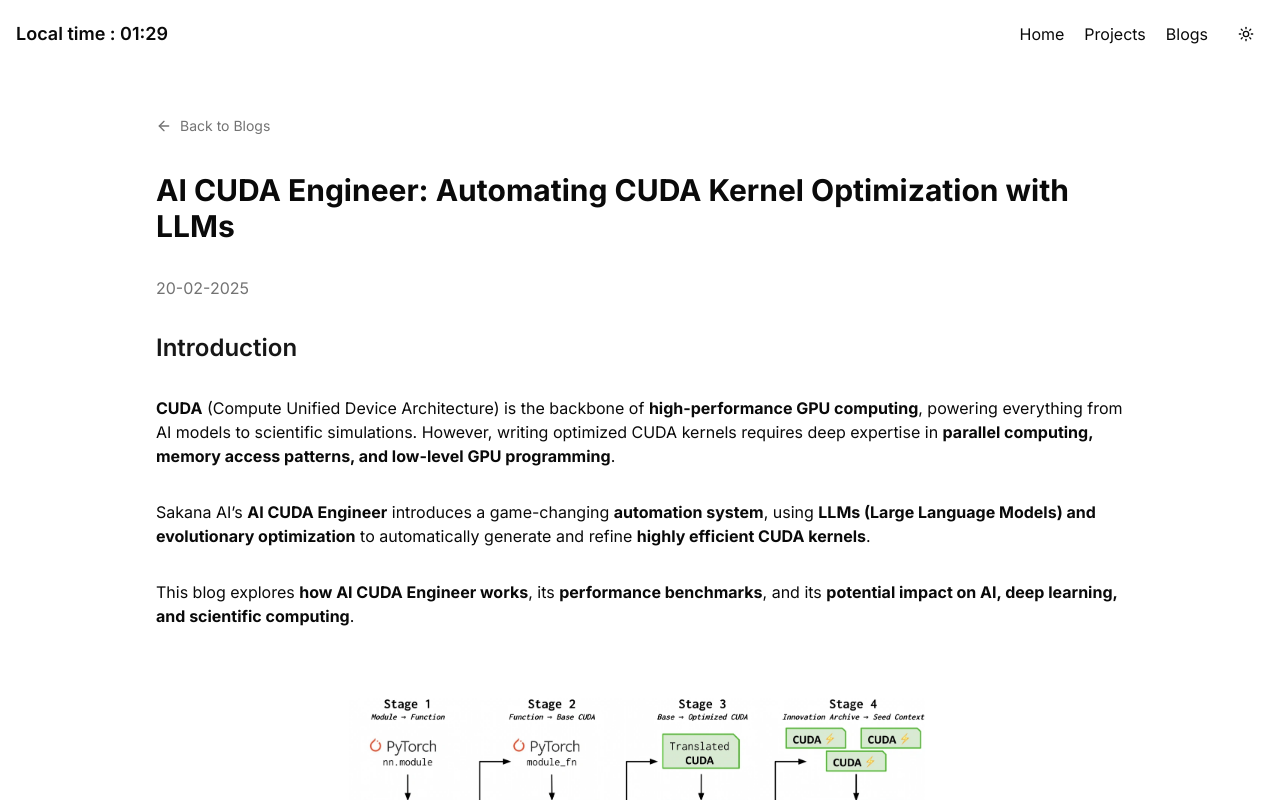
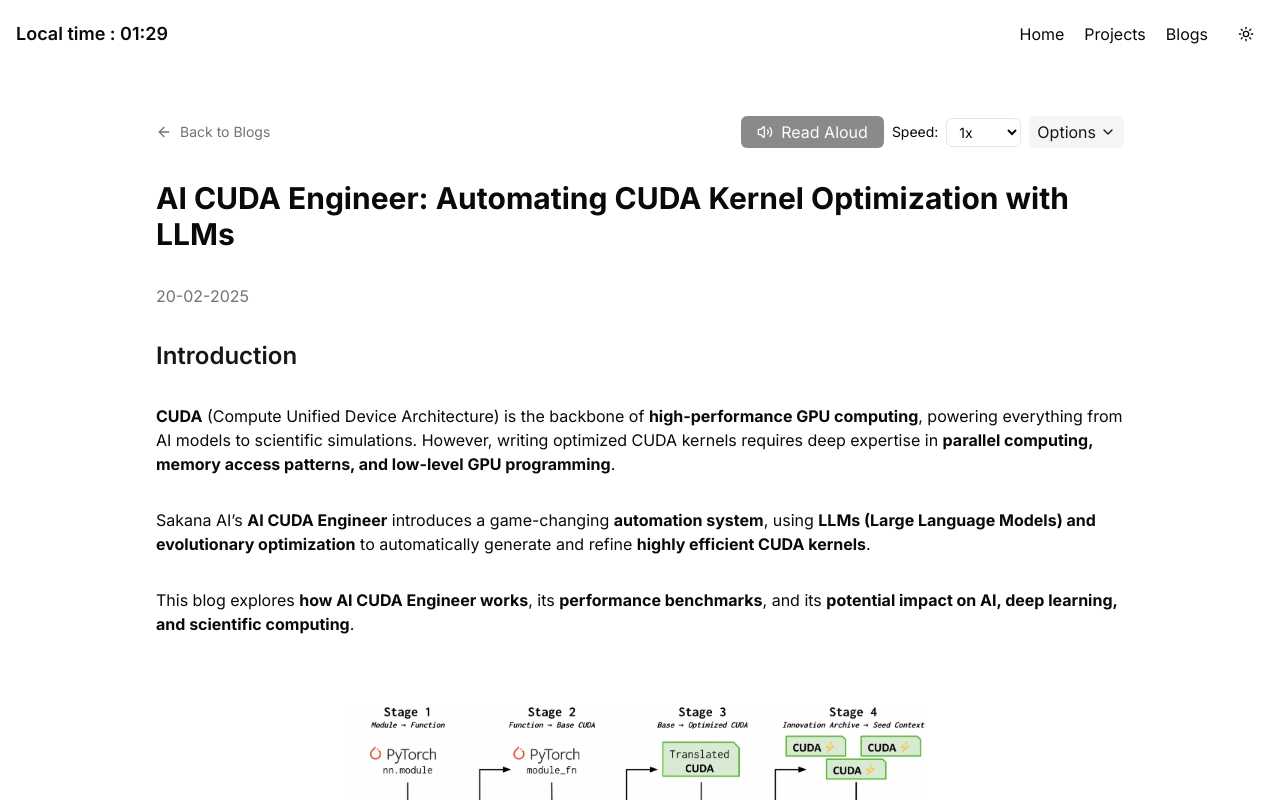
Before and after one commit to Buddhsen-tripathi/Portfolio, a Next.js app in the folder 2.0/: page /blogs/ai-cuda-engineer-automating-cuda-optimization in a window 1280 px wide. Shown: the top 800 px of the page. Built offline with nearby package versions, Linux system fonts and the light colour scheme.

Commit message:
Read aloud blogs feature

```diff
--- /dev/null
+++ b/2.0/app/blogs/[slug]/ReadAloudButton.tsx
@@ -0,0 +1,266 @@
+'use client'
+
+import { useEffect, useState, useRef } from 'react'
+import { Volume2, Pause, Play, ChevronDown, Square } from 'lucide-react'
+
+export default function ReadAloudButton({ content }: { content: string }) {
+  const [isSpeaking, setIsSpeaking] = useState(false)
+  const [isPaused, setIsPaused] = useState(false)
+  const [voices, setVoices] = useState<SpeechSynthesisVoice[]>([])
+  const [selectedVoice, setSelectedVoice] = useState<string | null>(null)
+  const [speedRate, setSpeedRate] = useState(1.0)
+  const [isControlsOpen, setIsControlsOpen] = useState(false)
+
+  // Track current position in text
+  const currentPositionRef = useRef(0)
+  const utteranceRef = useRef<SpeechSynthesisUtterance | null>(null)
+  const cleanedContentRef = useRef('')
+
+  // Load all available voices, excluding Google ones
+  useEffect(() => {
+    const loadVoices = () => {
+      const availableVoices = window.speechSynthesis.getVoices()
+      // Filter out voices with "Google" in the name
+      const nonGoogleVoices = availableVoices.filter(voice => !voice.name.toLowerCase().includes('google'))
+      setVoices(nonGoogleVoices)
+      if (nonGoogleVoices.length > 0) {
+        // Prefer the default voice if available, otherwise first in list
+        const defaultVoice = nonGoogleVoices.find(voice => voice.default) || nonGoogleVoices[0]
+        setSelectedVoice(defaultVoice.name)
+      }
+    }
+
+    loadVoices() // Try loading immediately
+    window.speechSynthesis.onvoiceschanged = loadVoices // Update when voices are ready
+
+    // Clean up when component unmounts
+    return () => {
+      window.speechSynthesis.cancel()
+      window.speechSynthesis.onvoiceschanged = null
+    }
+  }, [])
+
+  // Close controls when clicking outside
+  useEffect(() => {
+    const handleClickOutside = (event: MouseEvent) => {
+      const target = event.target as HTMLElement;
+      if (isControlsOpen && !target.closest('.read-aloud-controls')) {
+        setIsControlsOpen(false);
+      }
+    };
+
+    document.addEventListener('mousedown', handleClickOutside);
+    return () => {
+      document.removeEventListener('mousedown', handleClickOutside);
+    };
+  }, [isControlsOpen]);
+
+  // Clean markdown and HTML from content and store it
+  useEffect(() => {
+    cleanedContentRef.current = cleanText(content)
+  }, [content])
+
+  const cleanText = (text: string) => {
+    return text
+      // Remove HTML tags
+      .replace(/<\/?(?:h[1-6]|div|img|table|tr|td|th|p|span|a|ul|ol|li|nav|section|header|footer|article|aside|figure|figcaption|main|form|input|button|textarea|select|option|label|iframe|audio|video|canvas|svg|code|pre|blockquote|hr|br)[^>]*>/gi, ' ')
+      // Remove markdown symbols
+      .replace(/[#*`[\]()]+/g, '')
+      // Replace multiple spaces or newlines with a single space
+      .replace(/[\s\n]+/g, ' ')
+      .trim()
+  }
+
+  // Create speech utterance with current settings
+  const createUtterance = (text: string) => {
+    const utterance = new SpeechSynthesisUtterance(text)
+    utterance.rate = speedRate
+
+    // Apply selected voice
+    if (selectedVoice) {
+      const voice = voices.find(v => v.name === selectedVoice)
+      if (voice) {
+        utterance.voice = voice
+        utterance.lang = voice.lang // Use the voice's native language
+      }
+    }
+
+    utterance.onend = () => {
+      // Only reset if we've reached the end naturally
+      if (currentPositionRef.current >= cleanedContentRef.current.length) {
+        setIsSpeaking(false)
+        setIsPaused(false)
+        currentPositionRef.current = 0
+      }
+    }
+
+    utterance.onboundary = (event) => {
+      // Update position on word boundaries
+      if (event.name === 'word') {
+        currentPositionRef.current = event.charIndex
+      }
+    }
+
+    return utterance
+  }
+
+  const startSpeaking = (fromPosition = 0) => {
+    // Cancel any ongoing speech
+    window.speechSynthesis.cancel()
+
+    // Get text from current position to end
+    const textToSpeak = cleanedContentRef.current.substring(fromPosition)
+
+    if (textToSpeak.length === 0) return
+
+    utteranceRef.current = createUtterance(textToSpeak)
+    window.speechSynthesis.speak(utteranceRef.current)
+
+    setIsSpeaking(true)
+    setIsPaused(false)
+  }
+
+  const handleReadAloud = () => {
+    if (isSpeaking && !isPaused) {
+      // Pause speech
+      window.speechSynthesis.pause()
+      setIsPaused(true)
+      return
+    }
+
+    if (isPaused) {
+      // Resume speech
+      window.speechSynthesis.resume()
+      setIsPaused(false)
+      return
+    }
+
+    // Start fresh from the beginning
+    currentPositionRef.current = 0
+    startSpeaking(0)
+  }
+
+  const stopReading = () => {
+    window.speechSynthesis.cancel()
+    setIsSpeaking(false)
+    setIsPaused(false)
+    currentPositionRef.current = 0
+  }
+
+  const changeSpeed = (newRate: number) => {
+    setSpeedRate(newRate)
+
+    // If currently speaking, restart from current position with new rate
+    if (isSpeaking) {
+      startSpeaking(currentPositionRef.current)
+    }
+  }
+
+  const speedOptions = [
+    { value: 0.5, label: '0.5x' },
+    { value: 0.75, label: '0.75x' },
+    { value: 1.0, label: '1x' },
+    { value: 1.25, label: '1.25x' },
+    { value: 1.5, label: '1.5x' },
+    { value: 2.0, label: '2x' }
+  ]
+
+  return (
+    <div className="relative">
+      {/* Main controls - always visible */}
+      <div className="flex flex-wrap items-center gap-2 w-full">
+        <button
+          onClick={handleReadAloud}
+          className="flex items-center gap-2 px-4 py-1 rounded-md bg-primary text-primary-foreground hover:bg-primary/90 disabled:opacity-50"
+          disabled={!('speechSynthesis' in window) || voices.length === 0}
+          title={!('speechSynthesis' in window) ? 'Text-to-speech not supported in this browser' : 'Select a voice and click to hear the post'}
+        >
+          {isPaused ? (
+            <Play className="w-4 h-4" />
+          ) : isSpeaking ? (
+            <Pause className="w-4 h-4" />
+          ) : (
+            <Volume2 className="w-4 h-4" />
+          )}
+          <span className="sm:inline hidden">
+            {isPaused ? 'Resume' : isSpeaking ? 'Pause' : 'Read Aloud'}
+          </span>
+        </button>
+
+        {isSpeaking && (
+          <button
+            onClick={stopReading}
+            className="flex items-center gap-2 px-4 py-1 rounded-md bg-destructive text-destructive-foreground hover:bg-destructive/90"
+          >
+            <Square className="w-4 h-4" />
+            <span className="sm:inline hidden">Stop</span>
+          </button>
+        )}
+
+        <div className="flex items-center gap-2 ml-auto">
+          <div className="flex items-center sm:gap-2 gap-1">
+            <span className="text-sm sm:inline hidden">Speed:</span>
+            <select
+              value={speedRate}
+              onChange={(e) => changeSpeed(parseFloat(e.target.value))}
+              className="px-2 py-1 text-xs sm:text-sm rounded-md bg-background border border-input text-foreground"
+            >
+              {speedOptions.map((option) => (
+                <option key={option.value} value={option.value}>
+                  {option.label}
+                </option>
+              ))}
+            </select>
+          </div>
+
+          <button
+            onClick={() => setIsControlsOpen(!isControlsOpen)}
+            className="flex items-center gap-1 px-2 py-1 rounded-md bg-secondary text-secondary-foreground hover:bg-secondary/90 read-aloud-controls"
+          >
+            <span className="sm:inline hidden">Options</span>
+            <ChevronDown className="w-4 h-4" />
+          </button>
+        </div>
+      </div>
+
+      {/* Expanded controls - only visible when toggled */}
+      {isControlsOpen && (
+        <div className="absolute right-0 mt-2 p-4 bg-background border border-input rounded-md shadow-md z-10 read-aloud-controls w-full sm:w-80">
+          <div className="space-y-3">
+            <div>
+              <label className="text-sm font-medium">Voice</label>
+              <select
+                value={selectedVoice || ''}
+                onChange={(e) => setSelectedVoice(e.target.value)}
+                className="w-full mt-1 px-2 py-1 rounded-md bg-background border border-input text-foreground text-sm"
+                disabled={isSpeaking}
+              >
+                {voices.map((voice) => (
+                  <option key={voice.name} value={voice.name}>
+                    {voice.name} ({voice.lang})
+                  </option>
+                ))}
+              </select>
+            </div>
+
+            <div>
+              <label className="text-sm font-medium">Speed</label>
+              <div className="flex items-center gap-2 mt-1">
+                <input
+                  type="range"
+                  min="0.5"
+                  max="2"
+                  step="0.1"
+                  value={speedRate}
+                  onChange={(e) => changeSpeed(parseFloat(e.target.value))}
+                  className="w-full"
+                />
+                <span className="text-sm w-10 text-right">{speedRate.toFixed(1)}x</span>
+              </div>
+            </div>
+          </div>
+        </div>
+      )}
+    </div>
+  )
+}
--- a/2.0/app/blogs/[slug]/page.tsx
+++ b/2.0/app/blogs/[slug]/page.tsx
@@ -7,6 +7,7 @@ import matter from 'gray-matter'
 import rehypeHighlight from 'rehype-highlight'
 import remarkGfm from 'remark-gfm'
 import remarkfrontmatter from 'remark-frontmatter'
+import ReadAloudButton from './ReadAloudButton' // Import the client component
 
 interface BlogPostData {
   title: string
@@ -45,7 +46,7 @@ async function getBlogPost(slug: string) {
     console.error('Error reading file:', filePath)
     return {
       content: '',
-      data: { title: 'Post Not Found', date: '', excerpt: '', slug},
+      data: { title: 'Post Not Found', date: '', excerpt: '', slug },
     }
   }
 }
@@ -64,10 +65,15 @@ export default async function BlogPost({ params }: { params: paramsType }) {
       <meta property="og:url" content={`https://buddhsentripathi.com/blogs/${data.slug}`} />
       <meta property="og:image" content="https://buddhsentripathi.com/default-image-blogs.webp" />
       <title>{`${data.title} - Buddhsen Tripathi`}</title>
-      <Link href="/blogs" className="inline-flex items-center text-sm text-muted-foreground hover:text-primary">
-        <ArrowLeft className="w-4 h-4 mr-2" />
-        Back to Blogs
-      </Link>
+
+      <div className="flex justify-between items-center">
+        <Link href="/blogs" className="inline-flex items-center text-sm text-muted-foreground hover:text-primary">
+          <ArrowLeft className="w-4 h-4 mr-2" />
+          Back to Blogs
+        </Link>
+        <ReadAloudButton content={content} />
+      </div>
+
       <h1 className="text-3xl font-bold">{data.title}</h1>
       <p className="text-muted-foreground">{data.date}</p>
 
```
